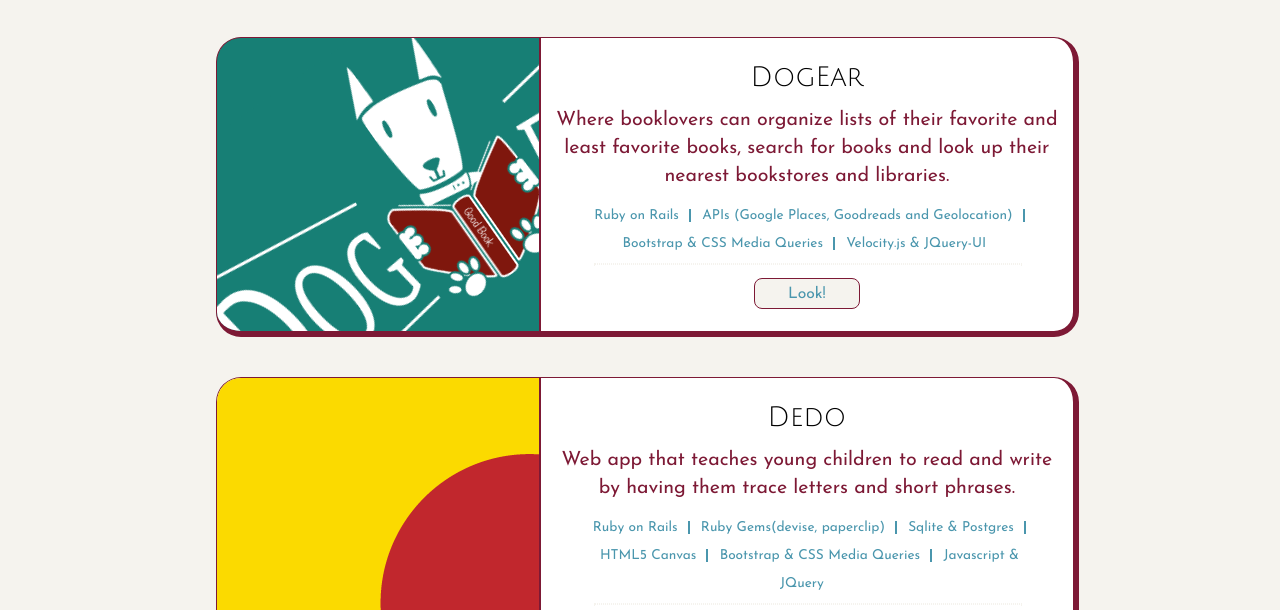
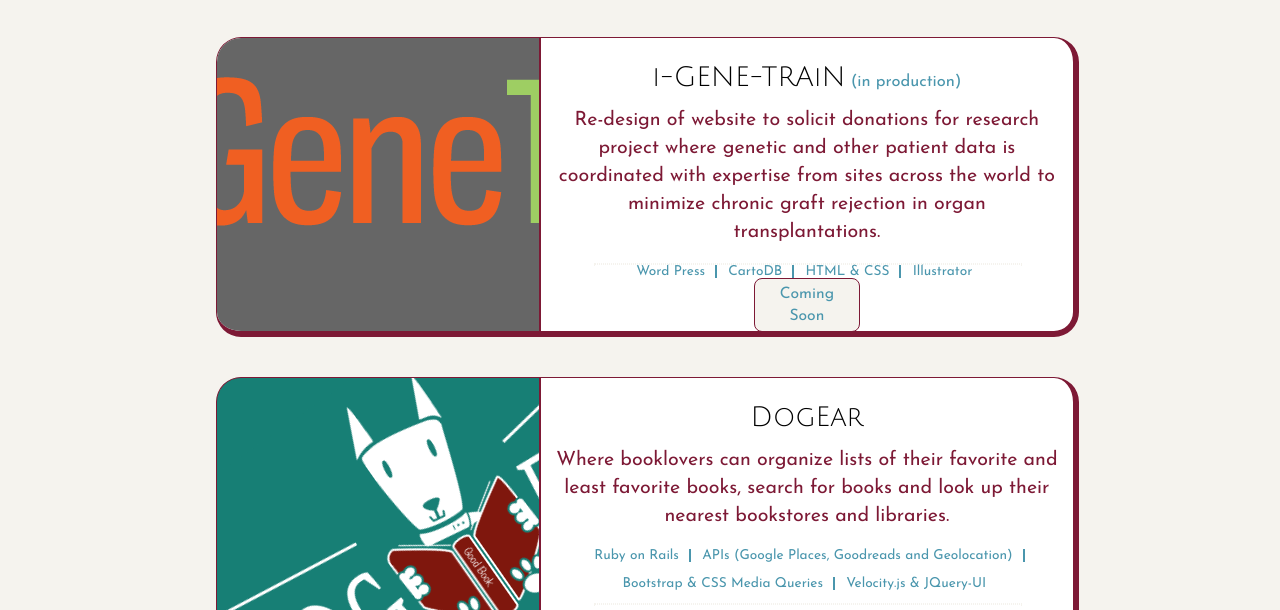
Before and after one commit to vgahunia/portfolioNew, a plain HTML site: page pages/portfolio.html in a window 1280 px wide. Shown: the part 190-800 px from the top of the page. Drawn offline with nearby package versions, Linux system fonts and the light colour scheme; a script that the page names is missing; a web font is replaced by a local one.

Commit message:
added igenetrain

```diff
--- a/css/main.scss
+++ b/css/main.scss
@@ -180,6 +180,12 @@ video {
 	}
 }
 
+.addendum {
+	font-family: 'Josefin Sans', sans-serif;
+	font-size: .6em;
+	color: $blue;
+}
+
 // #name_port {
 // 	text-align: center;
 // 	h2 {
@@ -352,6 +358,12 @@ video {
 	left: -90px;
 	top: -30px;
 	transform: rotate(-35deg);
+}
+
+#igenetrain {
+	position: relative;
+	left: -100px;
+	top: -90px;
 }
 
 #blog {
--- a/js/main.js
+++ b/js/main.js
@@ -14,6 +14,14 @@ $(document).ready(function() {
   $(window).resize(function() {
     setHeight();
   });
+
+  $('.menu-anim li').hover(function() {
+		$(this).addClass("slideDown", 500, "swing" );
+	})
+
+	$('.menu-anim li').mouseout(function() {
+		$(this).removeClass("slideDown", 300, "swing");
+	})
 
  //  function pulse1(){
 	//   $('.scroll-down').velocity({ scale: 1.1 }, "ease-in-out");
--- a/pages/portfolio.html
+++ b/pages/portfolio.html
@@ -45,11 +45,34 @@
             </nav>
         </div>
 
+
         <div class="row">
             <div id="port">
 
             <div class="title">
                 <h1>Web Development & Design</h1>
+            </div>
+
+            <div class="project row">
+                <div class="col-md-offset-2 col-md-3 box corner-left">
+                    <div class="image">
+                        <img src="../images/igenetrain.png" id="igenetrain"/>
+                    </div>
+                </div>
+                <div class="description col-md-5 box corner-right border-maroon-right">
+                    <p class="heading">i-GENE-TRAiN<span class="addendum">  (in production)</span></p>
+                    <p class="blurb">Re-design of website to solicit donations for research project where genetic and other patient data is coordinated with expertise from sites across the world to minimize chronic graft rejection in organ transplantations.</p>
+                    <ul class="tech">
+                      <li>Word Press</li>
+                      <li>CartoDB</li>
+                      <li>HTML & CSS</li>
+                      <li>Illustrator</li>
+                    </ul>
+                    <hr class="descrip-divider" />
+                    <a href="#" target="_blank">
+                        <div class="click">Coming Soon</div>
+                    </a>
+                </div>
             </div>
 
             <div class="project row">
```
Also changed, not shown: index.html (+3 -0 lines), css/main.css, images/igenetrain.png (added), 1 other file.
